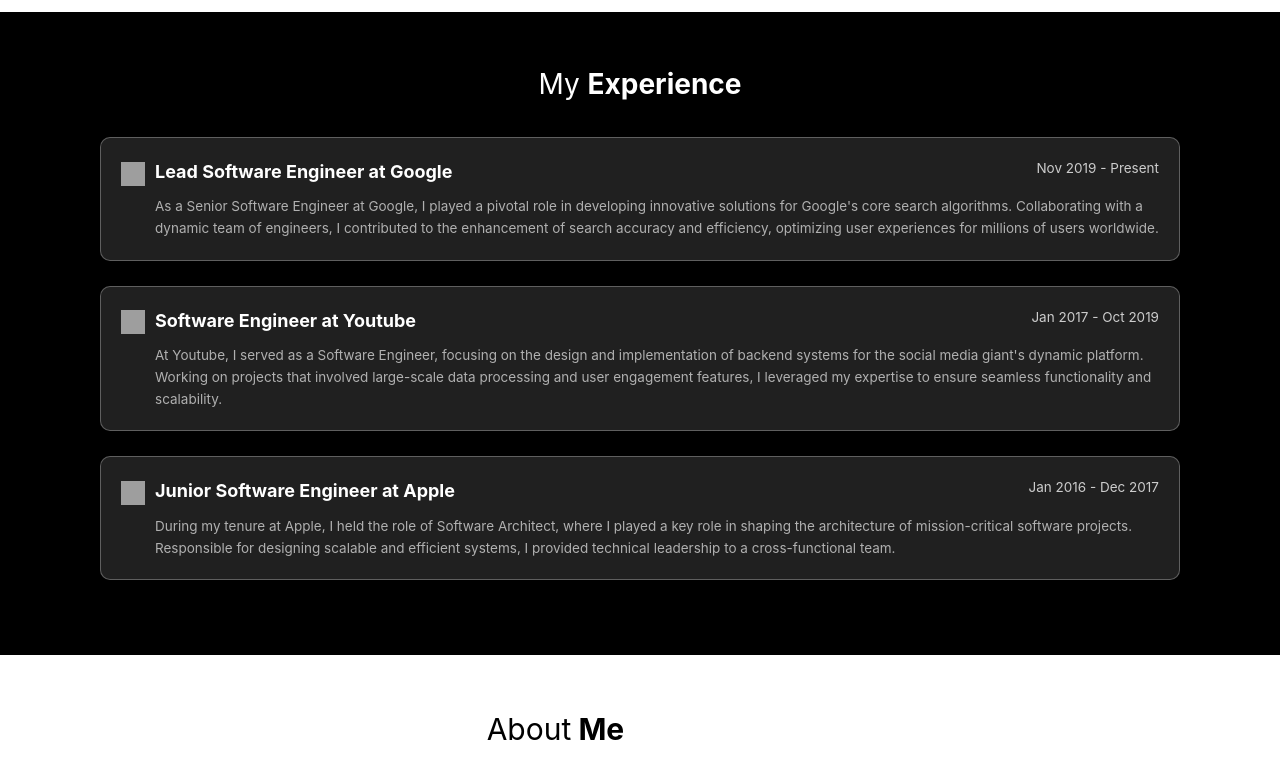
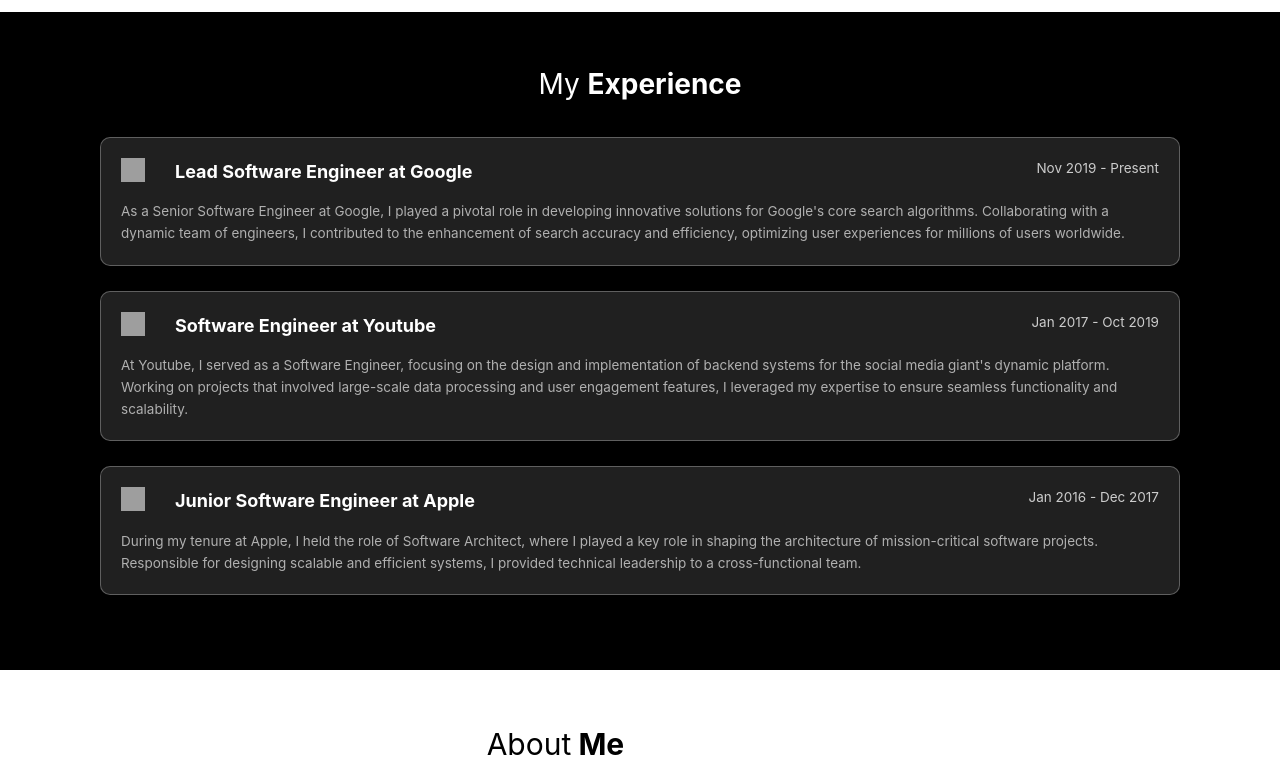
Before and after one commit to chadnitalukder2/vue-portfolio-2nd, a Vue app: page / in a window 1280 px wide. Shown: the part 1080-1846 px from the top of the page. Built offline with nearby package versions, Linux system fonts and the light colour scheme; grey boxes are pictures that could not be loaded.

Commit message:
wip:: responsive experience

```diff
--- a/src/components/Nav.vue
+++ b/src/components/Nav.vue
@@ -26,6 +26,9 @@
     padding: 12px 100px;
     background: #fffffff0;
     border-bottom: 1px solid #cbcaca54;
+    @media (max-width: 1059px) {
+        padding: 12px 20px;
+    }
 
     .logo {
         font-size: 22px;
--- a/src/page/About.vue
+++ b/src/page/About.vue
@@ -43,7 +43,9 @@
     align-items: center;
     gap: 20px;
     width: 100%;
-
+    @media (max-width: 1059px) {
+        padding: 50px 20px;
+    }
     .image-container {
         flex: 1;
         display: flex;
--- a/src/page/Contact.vue
+++ b/src/page/Contact.vue
@@ -41,7 +41,9 @@
     display: flex;
     justify-content: space-between;
     width: 100%;
-
+    @media (max-width: 1059px) {
+        padding: 50px 20px;
+    }
     .form-container,
     .info-container {
         width: 47%;
--- a/src/page/Experience.vue
+++ b/src/page/Experience.vue
@@ -8,54 +8,78 @@
             <h1>My <span>Experience</span> </h1>
         </div>
         <div class="experience">
+            <div class="experience_heading">
                 <img alt="Google logo" height="24"
                     src="https://storage.googleapis.com/a1aa/image/MvlFl7tDDNJSJNn28Lhz0bZWa844kynTu6gI1kbCyfAZjHEKA.jpg"
                     width="24" />
                 <h2>
                     Lead Software Engineer at Google
                 </h2>
+            </div>
+
             <div class="date">
                 Nov 2019 - Present
             </div>
+            <div class="description">
                 <p>
-                As a Senior Software Engineer at Google, I played a pivotal role in developing innovative solutions for
-                Google's core search algorithms. Collaborating with a dynamic team of engineers, I contributed to the
+                    As a Senior Software Engineer at Google, I played a pivotal role in developing innovative solutions
+                    for
+                    Google's core search algorithms. Collaborating with a dynamic team of engineers, I contributed to
+                    the
                     enhancement of search accuracy and efficiency, optimizing user experiences for millions of users
                     worldwide.
                 </p>
             </div>
+
+        </div>
         <div class="experience">
+            <div class="experience_heading">
                 <img alt="Youtube logo" height="24"
                     src="https://storage.googleapis.com/a1aa/image/VA0yx6Qwnr6vPBTNjkfyPkxus27Navfy0qVLvSDy6Y6xGPIUA.jpg"
                     width="24" />
-            <h2>
+                <h2 class="title">
                     Software Engineer at Youtube
                 </h2>
+
+            </div>
             <div class="date">
                 Jan 2017 - Oct 2019
             </div>
+
+            <div class="description">
                 <p>
                     At Youtube, I served as a Software Engineer, focusing on the design and implementation of backend
                     systems for the social media giant's dynamic platform. Working on projects that involved large-scale
-                data processing and user engagement features, I leveraged my expertise to ensure seamless functionality
+                    data processing and user engagement features, I leveraged my expertise to ensure seamless
+                    functionality
                     and scalability.
                 </p>
             </div>
+
+        </div>
         <div class="experience">
+            <div class="experience_heading">
                 <img alt="Apple logo" height="24"
                     src="https://storage.googleapis.com/a1aa/image/UAMM2kmEd2rCNlfZeMTfiGBQf0KrkPIsPdH7Q0KLdq7Ab8gQB.jpg"
                     width="24" />
                 <h2>
                     Junior Software Engineer at Apple
                 </h2>
+            </div>
+
             <div class="date">
                 Jan 2016 - Dec 2017
             </div>
+            <div class="description">
                 <p>
-                During my tenure at Apple, I held the role of Software Architect, where I played a key role in shaping
-                the architecture of mission-critical software projects. Responsible for designing scalable and efficient
+                    During my tenure at Apple, I held the role of Software Architect, where I played a key role in
+                    shaping
+                    the architecture of mission-critical software projects. Responsible for designing scalable and
+                    efficient
                     systems, I provided technical leadership to a cross-functional team.
                 </p>
+            </div>
+
         </div>
     </div>
 </template>
@@ -63,10 +87,11 @@
 <style lang="scss" scoped>
 .experience_section {
     padding: 50px 100px;
-    // width: 90%;
-    // max-width: 800px;
-    // text-align: center;
     background: var(--vt-c-black);
+
+    @media (max-width: 1059px) {
+        padding: 50px 20px;
+    }
 
     .section_title {
         text-align: center;
@@ -91,6 +116,11 @@
         position: relative;
         border: 1px solid #cccccc5c;
 
+
+        .experience_heading {
+            display: flex;
+            gap: 20px;
+
             img {
                 width: 24px;
                 height: 24px;
@@ -102,14 +132,10 @@
                 font-size: 1.2em;
                 font-weight: 700;
                 margin: 0;
-            display: inline-block;
                 color: var(--vt-c-white);
             }
 
-        p {
-            font-size: 0.9em;
-            margin: 10px 0 0 34px;
-            color: #ccccccd6;
+
         }
 
         .date {
@@ -118,11 +144,22 @@
             right: 20px;
             font-size: 0.9em;
             color: #ccc;
+
+            @media (max-width: 594px) {
+                padding-top: 10px;
+                position: unset;
+            }
         }
 
-        &:nth-child(2) {
-            // background-color: #333;
+        .description {
+            p {
+                font-size: 0.9em;
+                margin: 15px 0 0 0px;
+                color: #ccccccd6;
             }
+
+        }
+
     }
 }
 </style>
--- a/src/page/Work.vue
+++ b/src/page/Work.vue
@@ -110,6 +110,9 @@
 <style lang="scss" scoped>
 .works_section {
     padding: 50px 100px;
+    @media (max-width: 1059px) {
+        padding: 50px 20px;
+    }
 
     .section_title {
         text-align: center;
```
Lines whose indentation alone changed are shown as unchanged.
